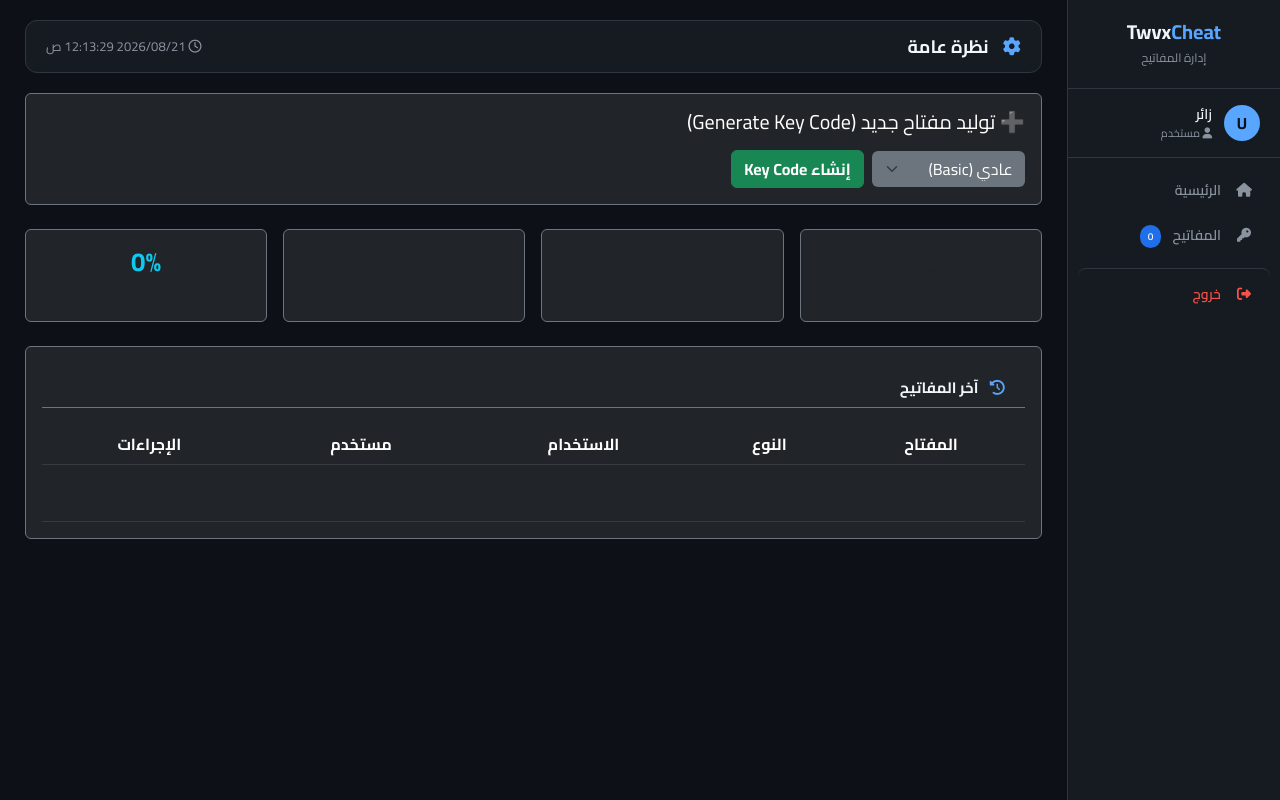
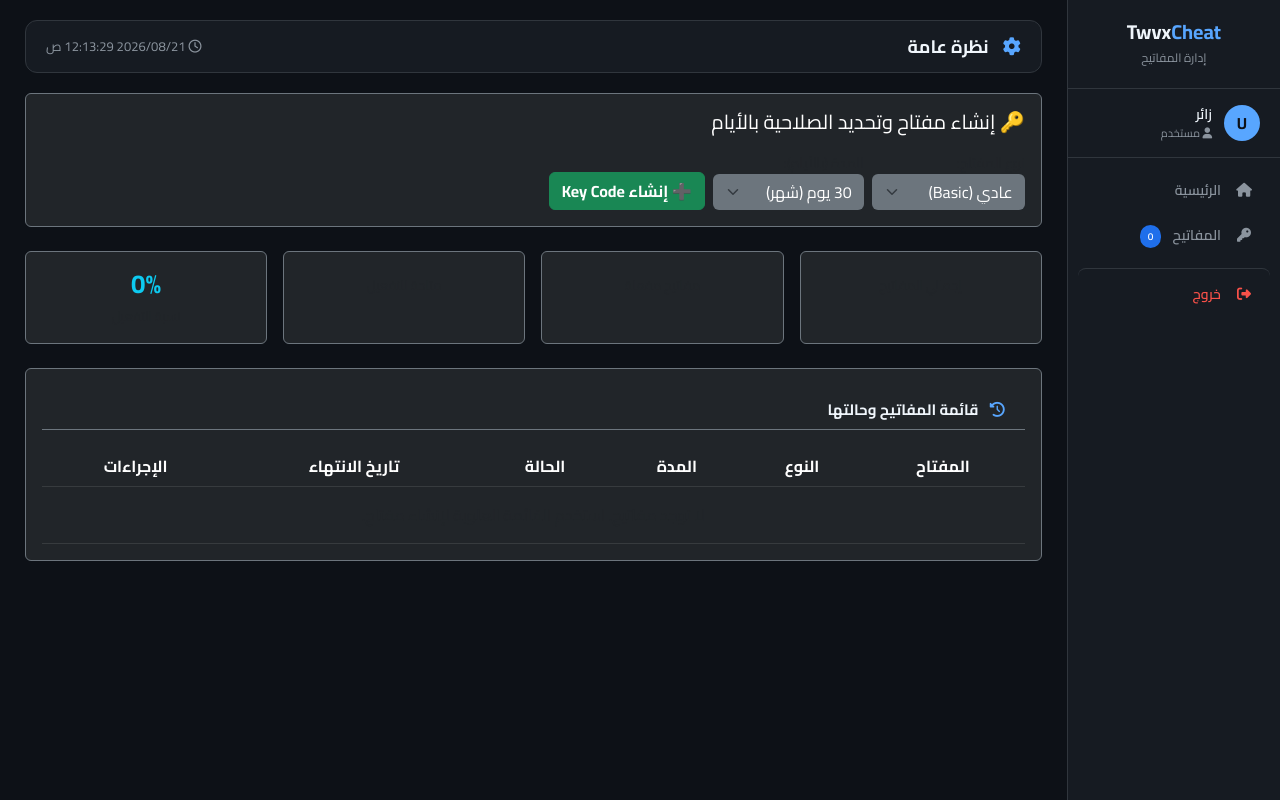
Before and after one commit to TwvxCheat/twvxcheat, a Flask app: template templates/dashboard.html in a window 1280 px wide. Run offline with Flask 3, Linux system fonts and the light colour scheme; the template is opened without the code that fills it, so the values that code supplies are empty.

Commit message:
Update dashboard.html

```diff
--- a/templates/dashboard.html
+++ b/templates/dashboard.html
@@ -21,18 +21,32 @@
   <!-- Quick Key Generation Section -->
   <div class="card bg-dark text-white border-secondary mb-4">
     <div class="card-body">
-      <h5 class="card-title mb-3">➕ توليد مفتاح جديد (Generate Key Code)</h5>
+      <h5 class="card-title mb-3">🔑 إنشاء مفتاح وتحديد الصلاحية بالأيام</h5>
       <form method="POST" action="/dashboard" class="row g-2 align-items-center">
+
         <div class="col-auto">
+          <label class="form-label small text-muted mb-0">نوع المفتاح:</label>
           <select name="key_type" class="form-select bg-secondary text-white border-0">
             <option value="basic">عادي (Basic)</option>
             <option value="premium">مميز (Premium)</option>
             <option value="vip">VIP</option>
           </select>
         </div>
+
         <div class="col-auto">
+          <label class="form-label small text-muted mb-0">المدة (بالأيام):</label>
+          <select name="duration_days" class="form-select bg-secondary text-white border-0">
+            <option value="1">1 يوم (تجريبي)</option>
+            <option value="7">7 أيام (أسبوع)</option>
+            <option value="30" selected>30 يوم (شهر)</option>
+            <option value="90">90 يوم (3 أشهر)</option>
+            <option value="365">365 يوم (سنة)</option>
+          </select>
+        </div>
+
+        <div class="col-auto align-self-end">
           <button type="submit" class="btn btn-success fw-bold">
-            إنشاء Key Code
+            ➕ إنشاء Key Code
           </button>
         </div>
       </form>
@@ -50,13 +64,13 @@
     <div class="col-md-3 col-6">
       <div class="stat-card text-center p-3 bg-dark border border-secondary rounded">
         <div class="stat-number h3 text-warning">{{ used_keys }}</div>
-        <div class="stat-label text-muted">مفعلة</div>
+        <div class="stat-label text-muted">مفاتيح مفعلة</div>
       </div>
     </div>
     <div class="col-md-3 col-6">
       <div class="stat-card text-center p-3 bg-dark border border-secondary rounded">
         <div class="stat-number h3 text-success">{{ available_keys }}</div>
-        <div class="stat-label text-muted">متاحة</div>
+        <div class="stat-label text-muted">متاحة للتفعيل</div>
       </div>
     </div>
     <div class="col-md-3 col-6">
@@ -76,17 +90,18 @@
   <!-- Keys Table -->
   <div class="card-custom bg-dark border border-secondary rounded p-3 text-white">
     <div class="card-header fw-bold mb-3 border-bottom border-secondary pb-2">
-      <i class="fa fa-history"></i> آخر المفاتيح
+      <i class="fa fa-history"></i> قائمة المفاتيح وحالتها
     </div>
     <div class="card-body p-0">
       <div class="table-responsive">
-        <table class="table table-dark table-hover mb-0 text-center">
+        <table class="table table-dark table-hover mb-0 text-center align-middle">
           <thead>
             <tr>
               <th>المفتاح</th>
               <th>النوع</th>
-              <th>الاستخدام</th>
-              <th>مستخدم</th>
+              <th>المدة</th>
+              <th>الحالة</th>
+              <th>تاريخ الانتهاء</th>
               <th>الإجراءات</th>
             </tr>
           </thead>
@@ -103,21 +118,30 @@
                   <span class="badge bg-secondary">عادي</span>
                 {% endif %}
               </td>
+              <td><span class="badge bg-info">{{ key.duration_days }} يوم</span></td>
               <td>
-                {% if key.status == 'active' %}
-                  <span class="badge bg-success">نشط / متاح</span>
+                {% if key.status == 'expired' %}
+                  <span class="badge bg-secondary">منتهي</span>
+                {% elif key.activated_at %}
+                  <span class="badge bg-success">نشط (مفعل)</span>
                 {% else %}
-                  <span class="badge bg-danger">مستعمل</span>
+                  <span class="badge bg-primary">غير مفعل بعد</span>
                 {% endif %}
               </td>
-              <td>{{ key.used_by }}</td>
+              <td class="small text-muted">
+                {% if key.expires_at %}
+                  {{ key.expires_at.strftime('%Y-%m-%d %H:%M') }}
+                {% else %}
+                  لم يبدأ بعد
+                {% endif %}
+              </td>
               <td>
                 <a href="/delete/{{ key.id }}" class="btn btn-sm btn-outline-danger" onclick="return confirm('هل أنت تأكد من الحذف؟')">حذف</a>
               </td>
             </tr>
             {% else %}
             <tr>
-              <td colspan="5" class="text-muted py-3">لا توجد مفاتيح مستخدمة أو مضافة. استخدم الخيار أعلى الصفحة لتوليد مفتاح.</td>
+              <td colspan="6" class="text-muted py-3">لا توجد مفاتيح. استخدم القائمة العلوية لإنشاء مفتاح.</td>
             </tr>
             {% endfor %}
           </tbody>
```
